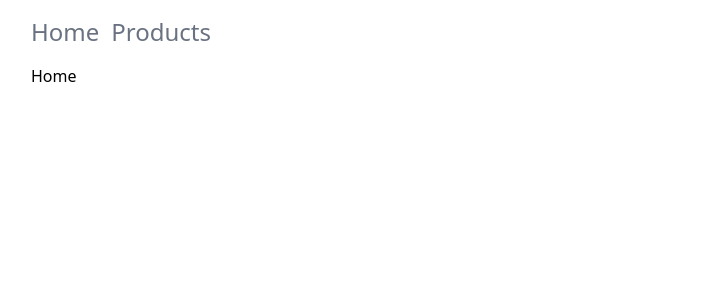
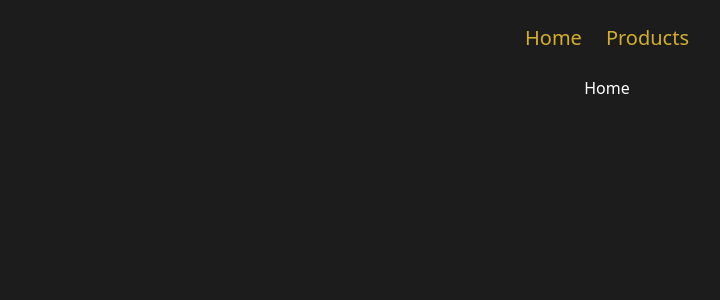
Before and after one commit to musamueed19/The-Complete-React-Next.js-Redux--Specialization, a React (Vite) app in the folder React-Routing/Building Multi-SPA with React Router/: page / in a window 1280 px wide. Shown: the top 300 px of the page, without its empty margins (33-753 px from the left). Built offline with nearby package versions, Linux system fonts and the light colour scheme.

Commit message:
updated stylings

```diff
--- a/React-Routing/Building Multi-SPA with React Router/src/DefaultLayout.jsx
+++ b/React-Routing/Building Multi-SPA with React Router/src/DefaultLayout.jsx
@@ -1,17 +1,20 @@
 import React from "react";
-import { Link, Outlet } from "react-router-dom";
+import { Outlet } from "react-router-dom";
 import Header from "./components/Header";
 
 const DefaultLayout = () => {
   return (
-    <div className="w-[90%] mx-auto">
+    <div className="bg-dark min-h-screen h-fit text-white">
       {/* Header */}
       <Header />
 
 
 
       {/* children */}
+      <div className="text-center">
+
       <Outlet />
+      </div>
 
     </div>
   );
--- a/React-Routing/Building Multi-SPA with React Router/src/components/Header.jsx
+++ b/React-Routing/Building Multi-SPA with React Router/src/components/Header.jsx
@@ -3,9 +3,13 @@ import Navbar from "./Navbar";
 
 const Header = () => {
   return (
-    <header className="my-4">
+    <header>
+
+      <div className="py-4 md:py-6 flex justify-center items-center">
+
       {/* Navbar */}
       <Navbar />
+      </div>
     </header>
   );
 };
--- a/React-Routing/Building Multi-SPA with React Router/src/components/Navbar.jsx
+++ b/React-Routing/Building Multi-SPA with React Router/src/components/Navbar.jsx
@@ -7,7 +7,7 @@ import {navItems} from '../constants/constant'
 const Navbar = () => {
   return (
       <nav>
-          <div className='flex gap-x-3'>
+          <div className='flex gap-x-3 md:gap-x-6'>
               {
                   navItems?.map((item, index) => (
                       <Link key={index} to={item.to} className='navLink'>{item.title}</Link>
--- a/React-Routing/Building Multi-SPA with React Router/src/index.css
+++ b/React-Routing/Building Multi-SPA with React Router/src/index.css
@@ -16,12 +16,26 @@
 }
 
 
+@theme {
+  --color-dark: #1c1c1c;
+}
+
+
 @layer utilities {
-
 }
 
 @layer components {
-.navLink {
-  @apply text-2xl hover:underline text-gray-500 hover:text-amber-500 transition-all duration-300
+  .navLink {
+    @apply text-xl text-amber-300/80 hover:text-amber-500 hover:underline bg-transparent transition-all duration-300;
+  }
 }
+
+
+body, html {
+  margin: 0;
+  padding: 0;
 }
+
+* {
+  box-sizing: border-box;
+}
```
